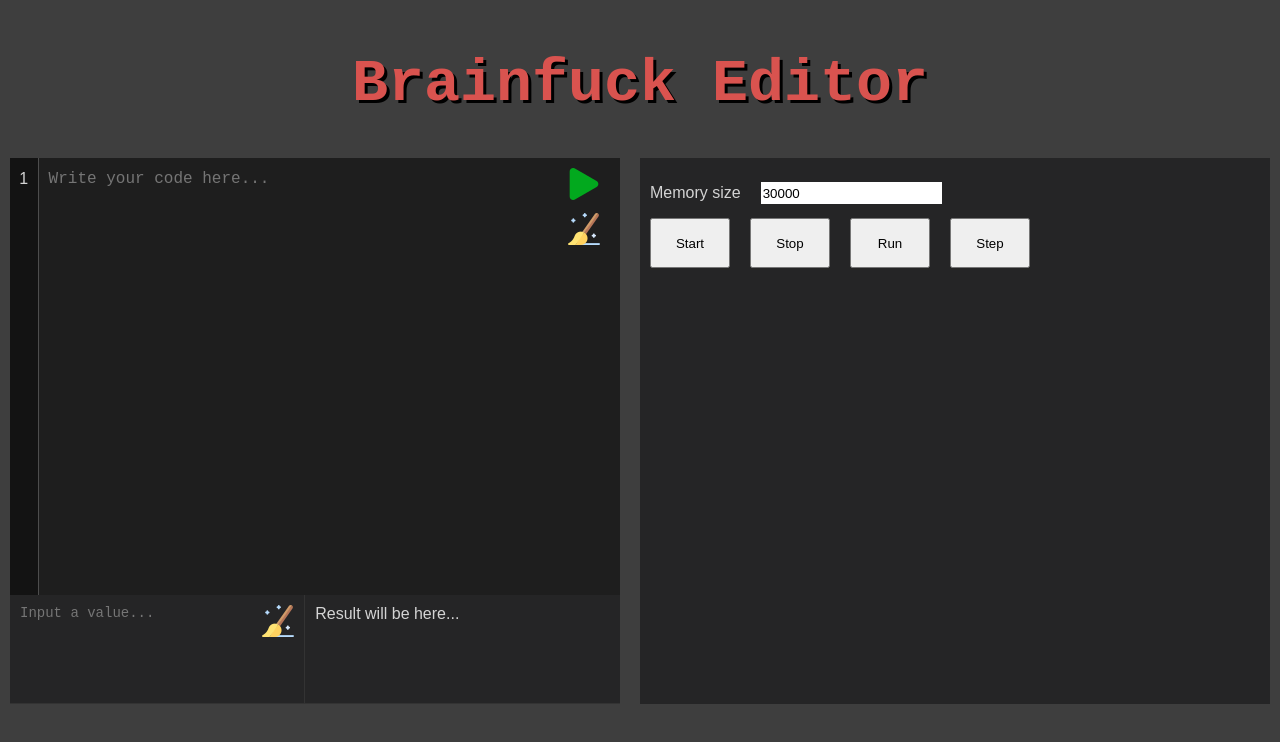
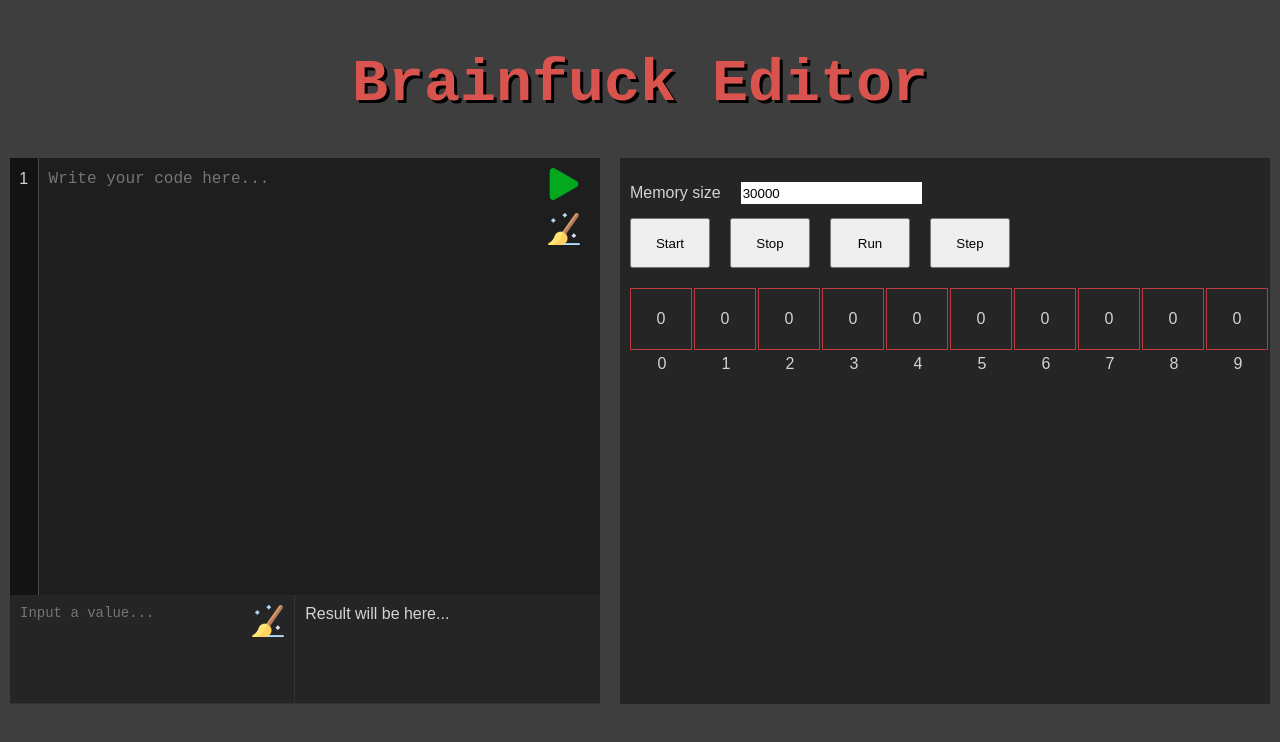
Before and after one commit to DIS-Guys/brainfuck_editor_front, a React (Vite) app: page / in a window 1280 px wide. Shown: the top 742 px of the page. Built offline with nearby package versions, Linux system fonts and the light colour scheme.

Commit message:
Add memory implementation

```diff
--- a/package.json
+++ b/package.json
@@ -10,6 +10,7 @@
     "preview": "vite preview"
   },
   "dependencies": {
+    "classnames": "^2.5.1",
     "react": "^18.2.0",
     "react-dom": "^18.2.0"
   },
--- a/src/components/Debugger/Debugger.css
+++ b/src/components/Debugger/Debugger.css
@@ -43,3 +43,33 @@
   word-wrap: break-word;
   word-break: break-all;
 }
+
+.memory-container {
+  margin-top: 20px;
+  display: flex;
+  flex-direction: row;
+}
+
+.memory-wrapper {
+  display: flex;
+  flex-direction: column;
+  align-items: center;
+}
+
+.memory-cell {
+  width: 60px;
+  height: 60px;
+  border: 1px solid #b93d3d;
+  display: flex;
+  align-items: center;
+  justify-content: center;
+  margin-right: 2px;
+}
+
+.memory-index {
+  margin-top: 5px;
+}
+
+.memory-cell.highlight {
+  background-color: rgba(255, 0, 0, 0.425);
+}
--- a/src/components/Debugger/Debugger.tsx
+++ b/src/components/Debugger/Debugger.tsx
@@ -1,5 +1,7 @@
 import { useState } from 'react';
 import './Debugger.css';
+import { DebugInfo } from '../../types/DebugInfo';
+import classNames from 'classnames';
 
 type Props = {
   code: string;
@@ -10,8 +12,10 @@ export const Debugger: React.FC<Props> = ({ code, input }) => {
   const [memorySize, setMemorySize] = useState(30000);
   const [debuggerCode, setDebuggerCode] = useState('');
   const [isDebugging, setIsDebugging] = useState(false);
-  const [debugInfo, setDebugInfo] = useState<Array<Array<number>>>([]);
-  const [currentIndex, setCurrentIndex] = useState(0);
+  const [debugInfo, setDebugInfo] = useState<number[][]>([]);
+  const [currentIndex, setCurrentIndex] = useState(-1);
+  const [memory, setMemory] = useState<number[]>(Array(30000).fill(0));
+  const [memoryViewStart, setMemoryViewStart] = useState(0);
 
   const highlightCode = (code: string, position: number) => {
     return code
@@ -20,7 +24,7 @@ export const Debugger: React.FC<Props> = ({ code, input }) => {
       .split('')
       .map((char, index) => {
         if (index === position) {
-          return `<span style="background-color: yellow;">${char}</span>`;
+          return `<span style="background-color: rgba(255, 255, 0, 0.5);">${char}</span>`;
         }
         return char;
       })
@@ -38,8 +42,19 @@ export const Debugger: React.FC<Props> = ({ code, input }) => {
       return;
     }
     const newIndex = currentIndex + 1;
-    setDebuggerCode(highlightCode(code, debugInfo[newIndex][0]));
+    const newDebugInfo = debugInfo[newIndex];
+    setDebuggerCode(highlightCode(code, newDebugInfo[0]));
     setCurrentIndex(newIndex);
+    setMemory((prevMemory) => {
+      const newMemory = [...prevMemory];
+      newMemory[newDebugInfo[1]] = newDebugInfo[2];
+      return newMemory;
+    });
+    if (newDebugInfo[1] >= memoryViewStart + 10) {
+      setMemoryViewStart(newDebugInfo[1] - 9);
+    } else if (newDebugInfo[1] < memoryViewStart) {
+      setMemoryViewStart(newDebugInfo[1]);
+    }
   };
 
   const handleStartDebugging = () => {
@@ -48,8 +63,10 @@ export const Debugger: React.FC<Props> = ({ code, input }) => {
       input,
     };
 
+    setIsDebugging(true);
     setCurrentIndex(0);
-    setIsDebugging(true);
+    setMemory(Array(30000).fill(0));
+    setMemoryViewStart(0);
     fetch('http://localhost:8080/brainfuck/debug', {
       method: 'POST',
       headers: {
@@ -58,14 +75,21 @@ export const Debugger: React.FC<Props> = ({ code, input }) => {
       body: JSON.stringify(body),
     })
       .then((response) => response.json())
-      .then(data => {
-        if (data.output.length === 1) {
+      .then((data: DebugInfo) => {
+        if (data.debugInfo.length === 1) {
           setIsDebugging(false);
         } else {
-          setDebugInfo(data.output);
+          setDebugInfo(data.debugInfo);
           setDebuggerCode(highlightCode(code, 0));
         }
       });
+  };
+
+  const handleStopDebugging = () => {
+    setCurrentIndex(-1);
+    setMemory(Array(30000).fill(0));
+    setMemoryViewStart(0);
+    setIsDebugging(false);
   };
 
   return (
@@ -91,9 +115,7 @@ export const Debugger: React.FC<Props> = ({ code, input }) => {
         <button
           className="control-button"
           id="stop"
-          onClick={() => {
-            setIsDebugging(false);
-          }}
+          onClick={handleStopDebugging}
         >
           Stop
         </button>
@@ -110,6 +132,23 @@ export const Debugger: React.FC<Props> = ({ code, input }) => {
           dangerouslySetInnerHTML={{ __html: debuggerCode }}
         ></div>
       )}
+      <div className="memory-container">
+        {memory
+          .slice(memoryViewStart, memoryViewStart + 10)
+          .map((cell, index) => (
+            <div key={index} className="memory-wrapper">
+              <div
+                className={classNames('memory-cell', {
+                  highlighted:
+                    memoryViewStart + index === debugInfo[currentIndex]?.[1],
+                })}
+              >
+                {cell}
+              </div>
+              <div className="memory-index">{memoryViewStart + index}</div>
+            </div>
+          ))}
+      </div>
     </div>
   );
 };
--- /dev/null
+++ b/src/types/DebugInfo.ts
@@ -0,0 +1,3 @@
+export type DebugInfo = {
+  debugInfo: number[][];
+}
```
Also changed, not shown: 1 other file (tests, documents, lock files or other folders).
